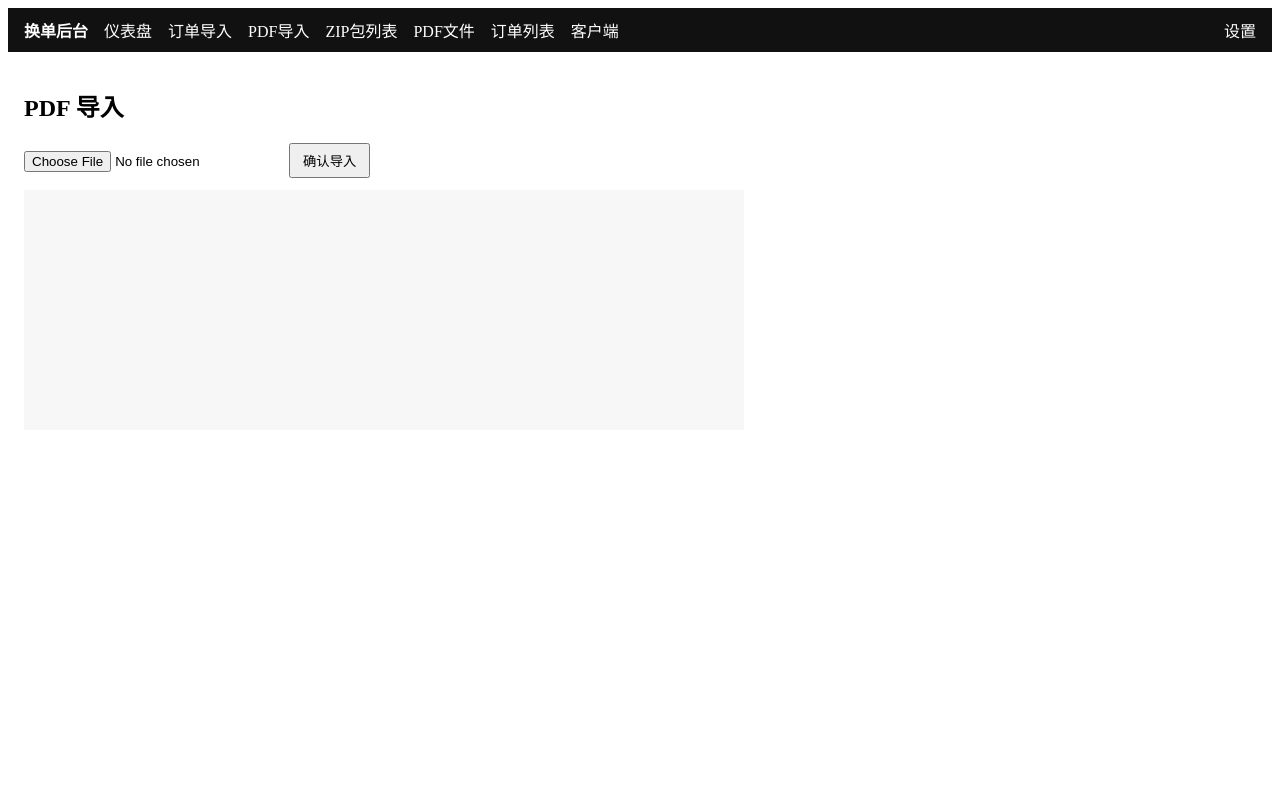
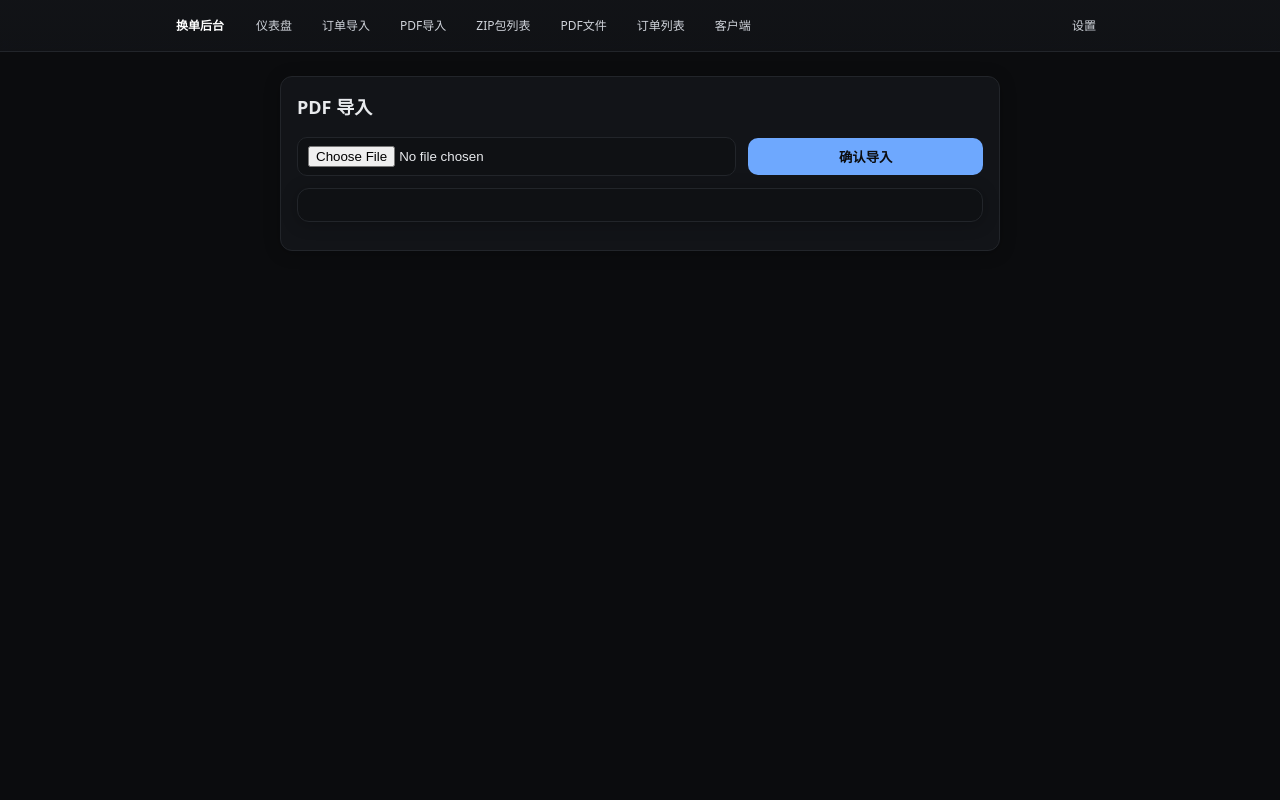
Before and after one commit to aidaddydog/huandan.server, a Python web app: template app/templates/upload_pdf.html in a window 1280 px wide. Run offline with Jinja, Linux system fonts and the light colour scheme; the template is opened without the code that fills it, so the values that code supplies are empty.

Commit message:
Add files via upload

```diff
--- /dev/null
+++ b/app/static/admin.css
@@ -0,0 +1,63 @@
+
+:root{
+  --bg:#0b0c0e; --card:#121418; --fg:#e8eaed; --muted:#9aa0a6;
+  --primary:#6ea8fe; --border:#22252a; --accent:#20242b; --good:#34c759; --warn:#f5a524; --bad:#ff453a;
+}
+*{box-sizing:border-box;}
+html,body{height:100%;}
+body{
+  margin:0; padding:0;
+  background:var(--bg); color:var(--fg);
+  font:400 12px/1.6 system-ui, -apple-system, Segoe UI, Roboto, "Helvetica Neue", Arial, "Noto Sans", "PingFang SC", "Microsoft YaHei", sans-serif;
+}
+a{color:var(--primary); text-decoration:none;}
+a:hover{opacity:.9;}
+.container{max-width:960px; margin:24px auto; padding:0 16px;}
+.card{background:var(--card); border:1px solid var(--border); border-radius:12px; padding:16px; box-shadow:0 2px 16px rgba(0,0,0,.25);}
+.nav{
+  position:sticky; top:0; z-index:10;
+  background:linear-gradient(180deg, rgba(18,20,24,.9), rgba(18,20,24,.85));
+  backdrop-filter: blur(6px);
+  border-bottom:1px solid var(--border);
+}
+.nav-inner{max-width:960px; margin:0 auto; padding:10px 16px; display:flex; gap:14px; align-items:center;}
+.brand{font-weight:700; color:#fff; margin-right:10px;}
+.nav a{color:#cfd3da; padding:6px 8px; border-radius:8px;}
+.nav a:hover{background:var(--accent); color:#fff;}
+.btn{
+  display:inline-flex; align-items:center; justify-content:center; gap:8px;
+  padding:8px 12px; border:1px solid var(--border); border-radius:10px;
+  background:#1b1f27; color:#e8eaed; cursor:pointer; transition:.15s;
+}
+.btn:hover{transform:translateY(-1px); background:#1f2530;}
+.btn.primary{background:var(--primary); color:#0b0c0e; border-color:transparent; font-weight:600;}
+.btn.primary:hover{filter:brightness(1.05);}
+.btn:disabled{opacity:.6; cursor:not-allowed; transform:none;}
+.input, select, .select, textarea{
+  width:100%; background:#0f1114; color:#e8eaed; border:1px solid var(--border);
+  border-radius:10px; padding:8px 10px; outline:none;
+}
+.input:focus, select:focus, textarea:focus{border-color:#2b6cb0; box-shadow:0 0 0 3px rgba(110,168,254,.15);}
+.row{display:flex; gap:12px; align-items:center;}
+.row > *{flex:1;}
+label{display:block; margin:6px 2px; color:#c4c8ce;}
+.table{width:100%; border-collapse:collapse; overflow:hidden; border-radius:12px; border:1px solid var(--border);}
+.table th, .table td{padding:10px 12px; border-bottom:1px solid var(--border); text-align:left;}
+.table th{background:#14171c; color:#cfd3da; font-weight:600;}
+.table tr:hover td{background:#0f141a;}
+.kpi{display:flex; gap:12px; flex-wrap:wrap;}
+.kpi .card{flex:1; min-width:180px; text-align:center;}
+.center{display:flex; align-items:center; justify-content:center; min-height:100vh; padding:24px;}
+.helper{color:var(--muted);}
+.badge{display:inline-block; padding:2px 8px; border:1px solid var(--border); border-radius:999px; color:#cfd3da;}
+progress{width:100%; height:8px; border-radius:999px; overflow:hidden; appearance:none; -webkit-appearance:none;}
+progress::-webkit-progress-bar{background:#0f1114;}
+progress::-webkit-progress-value{background:var(--primary);}
+.spinner{width:14px;height:14px;border:2px solid rgba(255,255,255,.35); border-top-color:#fff; border-radius:50%; animation:spin .8s linear infinite;}
+@keyframes spin {to {transform: rotate(360deg);}}
+.btn.is-loading{position:relative; pointer-events:none; opacity:.9;}
+.btn.is-loading .spinner{display:inline-block;}
+.btn .spinner{display:none;}
+.alert{padding:10px 12px; border-radius:10px; background:#14171c; border:1px solid var(--border);}
+hr{border:0; height:1px; background:var(--border); margin:16px 0;}
+small{color:var(--muted);}
--- a/app/templates/_nav.html
+++ b/app/templates/_nav.html
@@ -1,11 +1,14 @@
-<div style="background:#111;color:#fff;padding:10px 16px;display:flex;gap:16px;align-items:center">
-  <div style="font-weight:700">换单后台</div>
-  <a href="/admin" style="color:#fff;text-decoration:none">仪表盘</a>
-  <a href="/admin/upload-orders" style="color:#fff;text-decoration:none">订单导入</a>
-  <a href="/admin/upload-pdf" style="color:#fff;text-decoration:none">PDF导入</a>
-  <a href="/admin/zips" style="color:#fff;text-decoration:none">ZIP包列表</a>
-  <a href="/admin/files" style="color:#fff;text-decoration:none">PDF文件</a>
-  <a href="/admin/orders" style="color:#fff;text-decoration:none">订单列表</a>
-  <a href="/admin/clients" style="color:#fff;text-decoration:none">客户端</a>
-  <a href="/admin/settings" style="color:#fff;text-decoration:none;margin-left:auto">设置</a>
+<link href="/static/admin.css" rel="stylesheet">
+<div class="nav">
+  <div class="nav-inner">
+    <div class="brand">换单后台</div>
+    <a href="/admin">仪表盘</a>
+    <a href="/admin/upload-orders">订单导入</a>
+    <a href="/admin/upload-pdf">PDF导入</a>
+    <a href="/admin/zips">ZIP包列表</a>
+    <a href="/admin/files">PDF文件</a>
+    <a href="/admin/orders">订单列表</a>
+    <a href="/admin/clients">客户端</a>
+    <a href="/admin/settings" style="margin-left:auto">设置</a>
+  </div>
 </div>
--- a/app/templates/upload_pdf.html
+++ b/app/templates/upload_pdf.html
@@ -1,36 +1,40 @@
 <!doctype html><html><head><meta charset="utf-8"><title>PDF导入</title></head>
 <body>
 {% include "_nav.html" %}
-<div style="padding:16px;max-width:720px">
-  <h2>PDF 导入</h2>
-  <input type="file" id="zipInput" accept=".zip">
-  <button id="btn" style="margin-left:8px;padding:6px 12px">确认导入</button>
-
-  <div id="uploadBox" style="margin-top:12px;display:none">
-    <div>上传：<span id="upPct">0%</span></div>
-    <progress id="upProg" value="0" max="100" style="width:100%"></progress>
+<div class="container">
+  <div class="card" style="max-width:720px; margin:0 auto;">
+    <h2 style="margin-top:0;">PDF 导入</h2>
+    <div class="row">
+      <input type="file" id="zipInput" accept=".zip" class="input" style="flex:2">
+      <button id="btn" class="btn primary" style="flex:1"><span class="spinner"></span><span>确认导入</span></button>
+    </div>
+    <div id="uploadBox" style="margin-top:12px; display:none;">
+      <div class="row" style="gap:8px;">
+        <div style="width:60px; color:#cfd3da;">上传</div>
+        <progress id="upProg" value="0" max="100"></progress>
+        <div style="width:40px; text-align:right;"><span id="upPct">0%</span></div>
+      </div>
+    </div>
+    <pre id="log" class="card" style="margin-top:12px; background:#0f1114;"></pre>
   </div>
-
-  <pre id="log" style="margin-top:12px;background:#f7f7f7;padding:10px;height:220px;overflow:auto"></pre>
 </div>
-
 <script>
-const $ = sel => document.querySelector(sel);
-const log = (m) => { const pre = $("#log"); pre.textContent += m + "\n"; pre.scrollTop = pre.scrollHeight; };
+const $ = s => document.querySelector(s);
+const log = m => { const pre=$("#log"); pre.textContent += m+"\n"; pre.scrollTop = pre.scrollHeight; };
 const btn = $("#btn");
 
 btn.addEventListener("click", async () => {
   const f = $("#zipInput").files[0];
   if (!f) { alert("请选择 ZIP 文件"); return; }
-  btn.disabled = true; const old = btn.textContent; btn.textContent = "处理中… ⏳";
+  btn.classList.add("is-loading"); btn.disabled = true;
   $("#uploadBox").style.display = "block"; $("#upPct").textContent = "0%"; $("#upProg").value = 0;
   $("#log").textContent = "";
 
   try {
-    // 1) 先上传，仅用于显示“上传进度”
+    // 1) 上传
     const fd = new FormData(); fd.append("zipfile_upload", f);
-    const xhr = new XMLHttpRequest();
     const tmpName = await new Promise((resolve, reject) => {
+      const xhr = new XMLHttpRequest();
       xhr.open("POST", "/admin/api/upload-pdf-file");
       xhr.upload.onprogress = (e) => {
         if (e.lengthComputable) {
@@ -39,10 +43,11 @@ btn.addEventListener("click", async () => {
         }
       };
       xhr.onload = () => {
-        if (xhr.status >= 200 && xhr.status < 300) {
-          try { const j = JSON.parse(xhr.responseText); if (j.ok) resolve(j.tmp); else reject(new Error("上传失败")); }
-          catch(e){ reject(e); }
-        } else reject(new Error("上传接口返回 " + xhr.status));
+        try {
+          const j = JSON.parse(xhr.responseText || "{}");
+          if (xhr.status>=200 && xhr.status<300 && j.ok) resolve(j.tmp);
+          else reject(new Error("上传失败: "+xhr.status));
+        } catch(e){ reject(e); }
       };
       xhr.onerror = () => reject(new Error("网络错误"));
       xhr.send(fd);
@@ -77,7 +82,7 @@ btn.addEventListener("click", async () => {
   } catch (e) {
     console.error(e); alert(e.message || e);
   } finally {
-    btn.disabled = false; btn.textContent = old;
+    btn.classList.remove("is-loading"); btn.disabled = false;
   }
 });
 </script>
```
Also changed, not shown: app/main.py (+25 -5 lines), app/templates/login.html (+30 -11 lines), app/templates/preview_orders.html (+18 -13 lines), app/templates/zips.html (+12 -6 lines).
